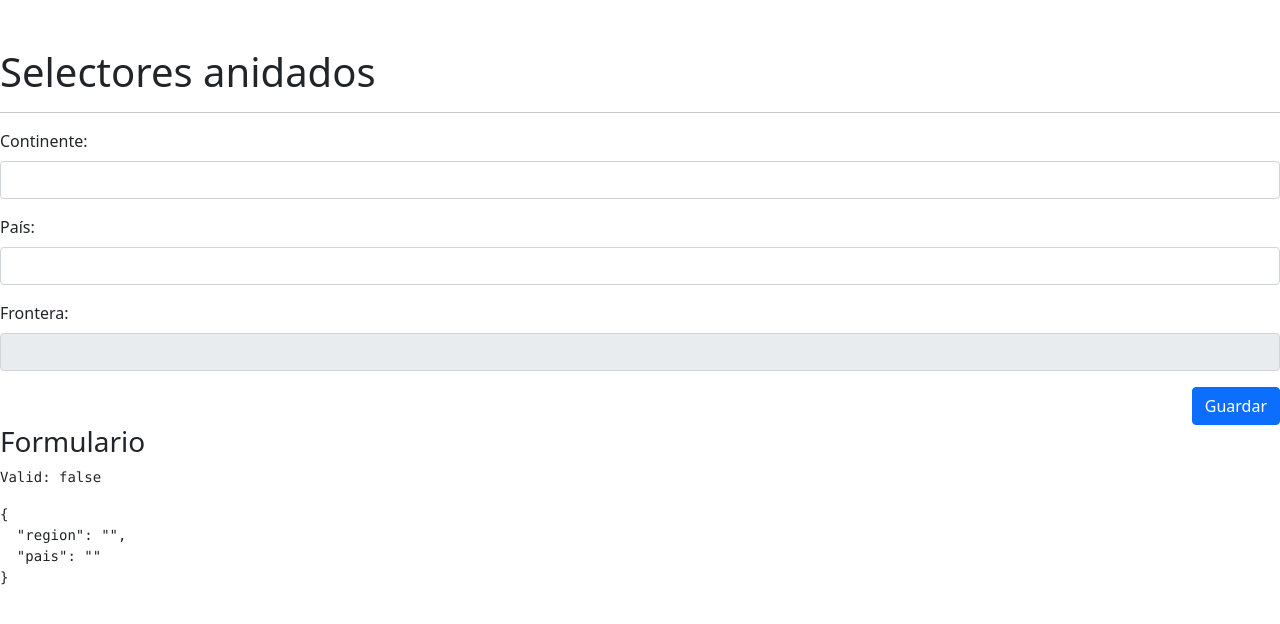
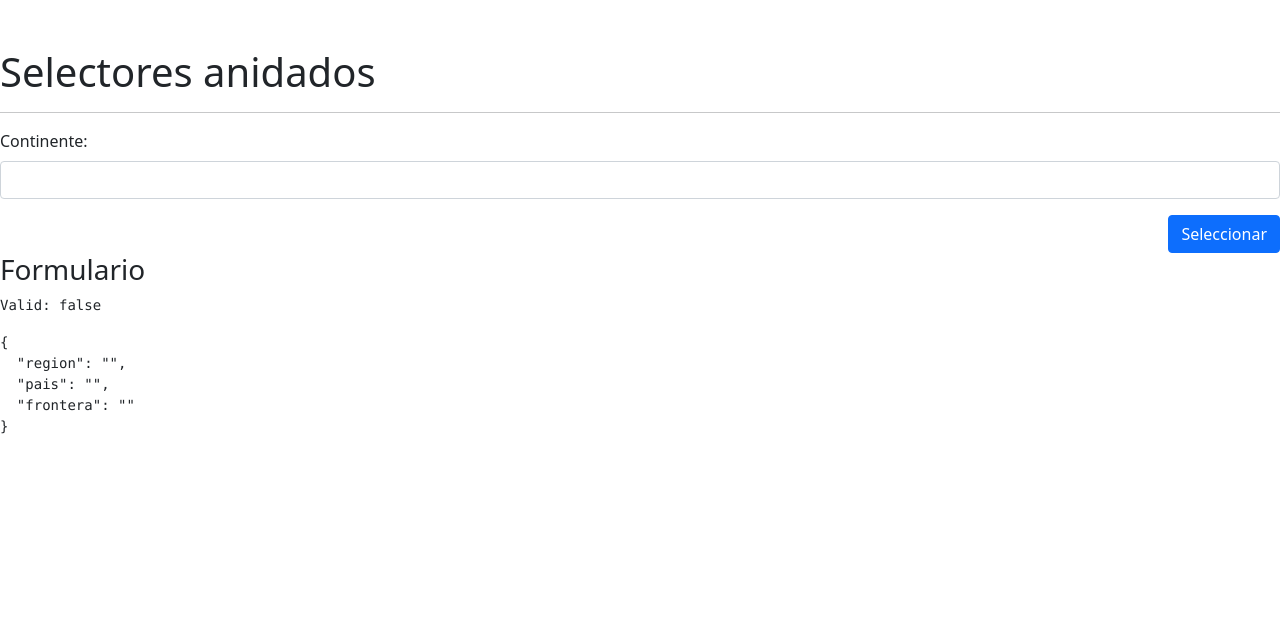
Before and after one commit to ElLuchoMan/selectores, an Angular app: page /selector in a window 1280 px wide. Shown: the top 624 px of the page. Built offline with nearby package versions, Linux system fonts and the light colour scheme.

Commit message:
Selectores condicionales

```diff
--- a/src/app/paises/pages/selector-page/selector-page.component.html
+++ b/src/app/paises/pages/selector-page/selector-page.component.html
@@ -11,7 +11,7 @@
             </select>
         </div>
     </div>
-    <div class="row mb-3">
+    <div class="row mb-3" *ngIf="paises.length !==0">
         <div class="col">
             <label class="form-label">País: </label>
             <!-- Selector País -->
@@ -21,20 +21,25 @@
             </select>
         </div>
     </div>
-    <div class="row mb-3">
+    <div class="row mb-3" *ngIf="fronteras.length>0">
         <div class="col">
             <label class="form-label">Frontera: </label>
-
             <select class="form-control" formControlName="frontera">
                 <option value=" ">--Seleccione país fronterizo-- </option>
                 <option *ngFor="let frontera of fronteras" [value]="frontera">{{frontera}}</option>
             </select>
         </div>
     </div>
+    <div class="row" *ngIf="cargando">
+        <div class="col">
+            <div class="alert alert-primary">Cargando...</div>
+        </div>
+    </div>
+
     <div class="row">
         <div class="col">
             <button type="submit" class="btn btn-primary float-end">
-                Guardar
+                Seleccionar
             </button>
         </div>
     </div>
--- a/src/app/paises/pages/selector-page/selector-page.component.ts
+++ b/src/app/paises/pages/selector-page/selector-page.component.ts
@@ -16,28 +16,25 @@ export class SelectorPageComponent implements OnInit {
   miFormulario: FormGroup = this.fb.group({
     region: ['', Validators.required],
     pais: ['', Validators.required],
-    frontera: [{ value: '', disabled: true }, Validators.required],
+    frontera: ['', Validators.required],
 
   });
   regiones: string[] = [];
   paises: PaisSmall[] = [];
   fronteras: string[] = [];
-
+  cargando: boolean = false;
   constructor(private fb: FormBuilder, private paisesService: PaisesServiceService) { }
   ngOnInit(): void {
     this.regiones = this.paisesService.regiones;
 
-    this.miFormulario.get('region')?.valueChanges.pipe(tap(_ => { this.miFormulario.get('pais')?.reset('');this.miFormulario.get('frontera')?.disable(); }),
+    this.miFormulario.get('region')?.valueChanges.pipe(tap(_ => { this.miFormulario.get('pais')?.reset(''); this.cargando = true; }),
       switchMap(region => this.paisesService.gePaisesPortRegion(region))
-    ).subscribe(paises => { this.paises = paises; })
+    ).subscribe(paises => { this.paises = paises; this.cargando = false; })
 
     this.miFormulario.get('pais')?.valueChanges.pipe(tap(() => {
-      this.fronteras = [];
-      this.miFormulario.get('frontera')?.enable();
-      this.miFormulario.get('frontera')?.reset('')
-    }),
-      switchMap(codigo => this.paisesService.getPaisPorCodigo(codigo)))
-      .subscribe(pais => this.fronteras = pais?.borders || [])
+      this.miFormulario.get('frontera')?.reset(''); this.cargando = true;
+    }), switchMap(codigo => this.paisesService.getPaisPorCodigo(codigo)))
+      .subscribe(pais => { this.fronteras = pais?.borders || []; this.cargando = false; })
     // this.miFormulario.get('region')?.valueChanges.subscribe(region => {
     //   console.log(region);
     //   this.paisesService.gePaisesPortRegion(region).subscribe(paises => {
```
